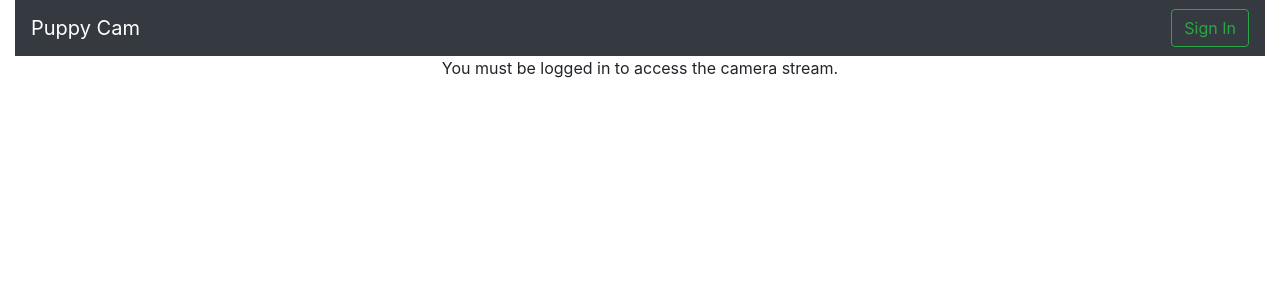
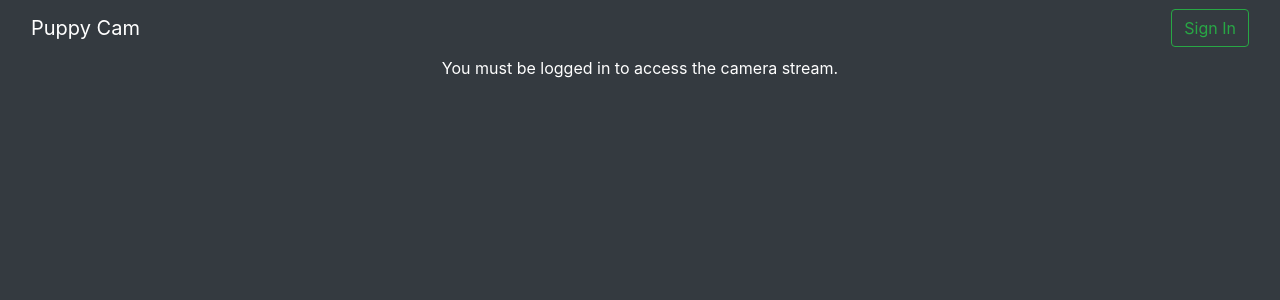
Before and after one commit to misalcedo/picam, a Python web app: template templates/sign_in.html.jinja2 in a window 1280 px wide. Shown: the top 300 px of the page. Run offline with Jinja, Linux system fonts and the light colour scheme; the template is opened without the code that fills it, so the values that code supplies are empty; some libraries are stand-ins or nearby versions.

Commit message:
Make background dark and text light.

```diff
--- a/templates/index.html.jinja2
+++ b/templates/index.html.jinja2
@@ -1,4 +1,5 @@
 {% extends "layout.html.jinja2" %}
+
 {% block navigation %}
     <li class="nav-item active">
         <a class="nav-link" href="{{ home }}">Home <span class="sr-only">(current)</span></a>
@@ -7,11 +8,13 @@
         <a class="nav-link" href="{{ clips }}">Clips</a>
     </li>
 {% endblock %}
+
 {% block session %}
     <form class="form-inline" action="{{ sign_out }}" method="POST">
         <button class="btn btn-outline-warning mr-sm-0" type="submit">Sign Out</button>
     </form>
 {% endblock %}
+
 {% block content %}
     <img alt="A camera stream using motion JPEG." src="/camera"/>
 {% endblock %}
--- a/templates/layout.html.jinja2
+++ b/templates/layout.html.jinja2
@@ -14,9 +14,9 @@
         {% block head %}
         {% endblock %}
     </head>
-    <body>
+    <body class="bg-dark">
         <div class="container-fluid">
-            <nav class="navbar navbar-expand-lg navbar-dark bg-dark">
+            <nav class="navbar navbar-expand-lg navbar-dark">
                 <a class="navbar-brand" href="/">Puppy Cam</a>
                 <button class="navbar-toggler collapsed" type="button" data-toggle="collapse" data-target="#navigation">
                     <span class="navbar-toggler-icon"></span>
--- a/templates/sign_in.html.jinja2
+++ b/templates/sign_in.html.jinja2
@@ -1,11 +1,21 @@
 {% extends "layout.html.jinja2" %}
+
+{% block head %}
+    <style>
+        .dark {
+            color: #fff;
+        }
+    </style>
+{% endblock %}
+
 {% block session %}
     <form class="form-inline" method="POST">
         <button class="btn btn-outline-success mr-sm-0" type="submit">Sign In</button>
     </form>
 {% endblock %}
+
 {% block content %}
-    <p class="text-center">
+    <p class="text-center dark">
         You must be logged in to access the camera stream.
     </p>
 {% endblock %}
```
